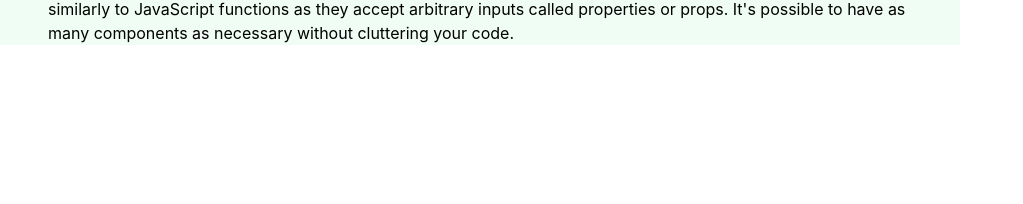
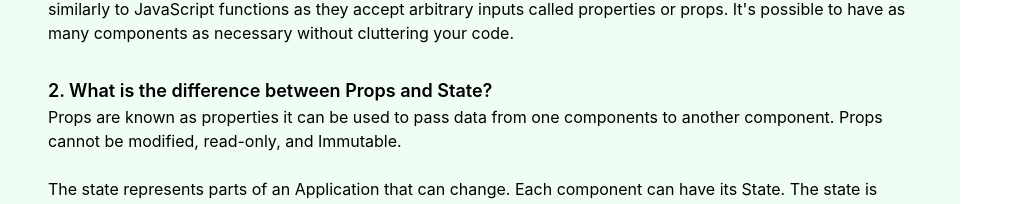
Before and after one commit to yasinarafat39/assignment-08, a React (Create React App) app: page / in a window 1280 px wide. Shown: the part 997-1201 px from the top of the page, without its empty margins (0-1023 px from the left). Before the commit the page ends 1042 px from the top, so only its background shows below. Built offline with nearby package versions, Linux system fonts and the light colour scheme.

Commit message:
Ans What is the difference between Props and State?

```diff
--- a/src/Components/Blog/Blog.js
+++ b/src/Components/Blog/Blog.js
@@ -11,6 +11,12 @@ const Blog = () => {
                 <p>React is a declarative, efficient, and flexible JavaScript library for building user interfaces. <br /> <br />
                     ReactJS divides the UI into isolated reusable pieces of code known as components. React components work similarly to JavaScript functions as they accept arbitrary inputs called properties or props. It's possible to have as many components as necessary without cluttering your code.</p>
             </div>
+            <div>
+                <p className='text-lg font-semibold mt-8'>2. What is the difference between Props and State?</p>
+                <p>Props are known as properties it can be used to pass data from one components to another component. Props cannot be modified, read-only, and Immutable. <br /> <br />
+                    The state represents parts of an Application that can change. Each component can have its State. The state is Mutable and it is local to the component only.
+                </p>
+            </div>
 
 
         </div>
```
